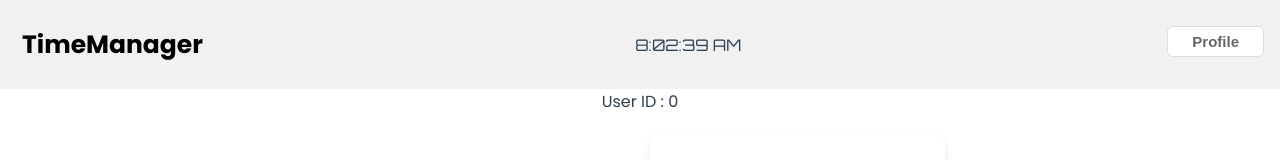
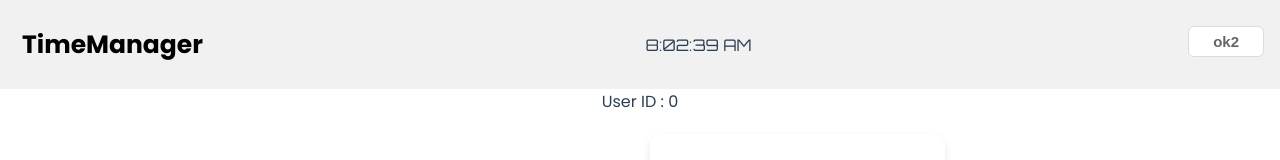
Before and after one commit to damckw/time_manager, a Vue app in the folder Front/: page / in a window 1280 px wide. Shown: the top 160 px of the page. Built offline with nearby package versions, Linux system fonts and the light colour scheme; what vuejs-countdown-timer would draw is missing.

Commit message:
update Front

```diff
--- a/Front/src/components/header.vue
+++ b/Front/src/components/header.vue
@@ -4,7 +4,7 @@
 			<a href="#default" class="logo">TimeManager</a>
 			<div class="header-right">
 				<form action="/Profile" class="inline">
-					<button class="btn submit-button" @click="activeBtn = 'Profile'" :class="{active: activeBtn === 'Profile' }">Profile</button>
+					<button class="btn submit-button" @click="activeBtn = 'Profile'" :class="{active: activeBtn === 'Profile' }">{{test}}</button>
 				</form>
 			</div>
 			<Test></Test>
@@ -19,6 +19,7 @@
 		components: {
 			Test,
 		},
+		props: ['test'],
 		data () {
 			return {
 				activeBtn:''
--- a/Front/src/views/Home.vue
+++ b/Front/src/views/Home.vue
@@ -1,7 +1,7 @@
 <template>
   <div class="test">
 
-    <Header></Header>
+	<Header test='ok2'></Header>
 
     <!-- <Palette></Palette> -->
     <p>User ID : {{this.userId}}</p>
--- a/Front/src/views/Profile.vue
+++ b/Front/src/views/Profile.vue
@@ -1,5 +1,22 @@
 <template>
   <div class="about">
-    <h1>This is an about page</h1>
+	<Header test='Dashboard'></Header>
   </div>
 </template>
+
+<script>
+import Header from "../components/header.vue";
+
+export default {
+  name: 'Home',
+  components: {
+    Header
+  },
+  data() {
+    return {
+      userId: 0,
+      data: null,
+    }
+  }
+}
+</script>
```
